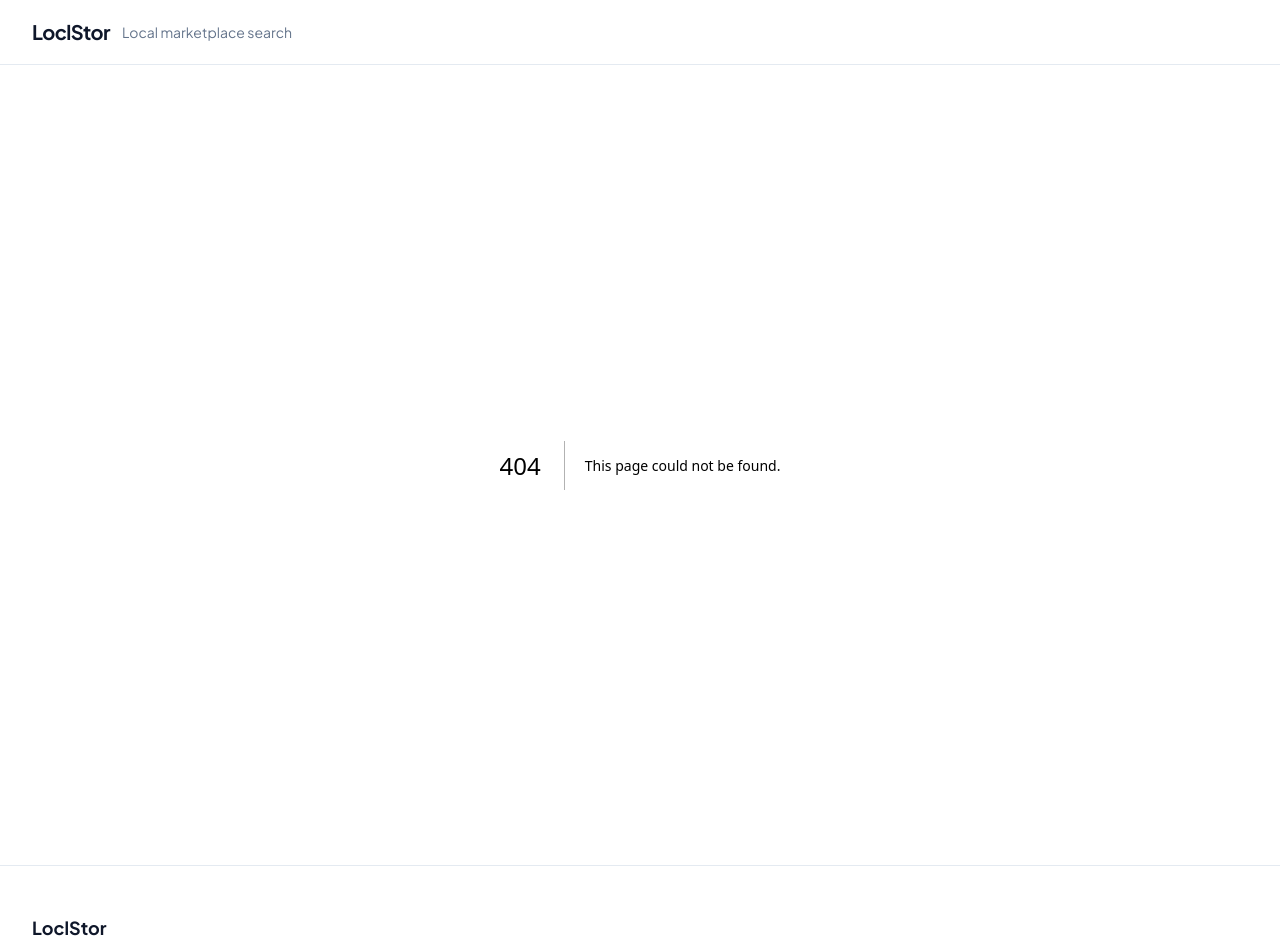
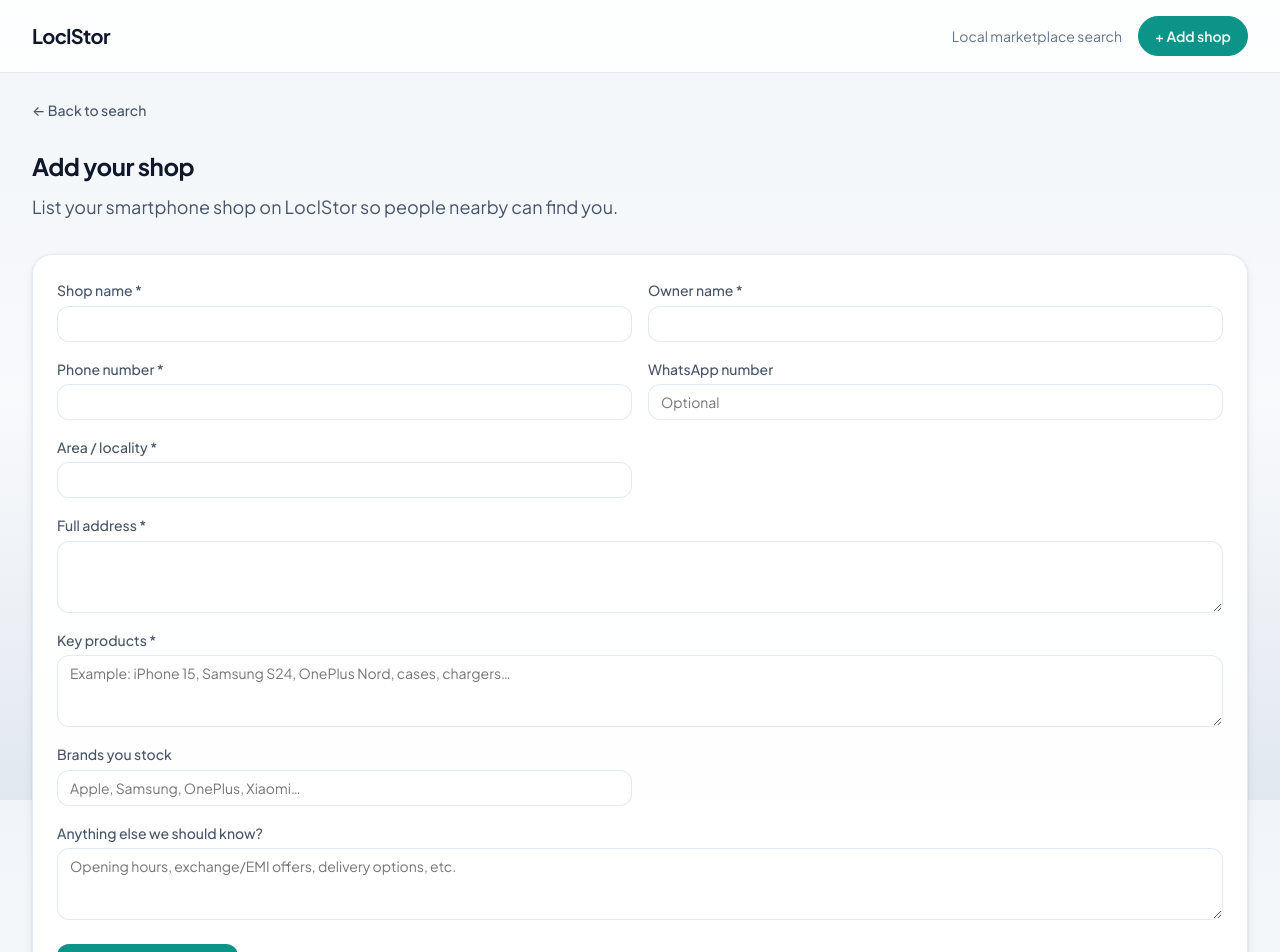
Before and after one commit to loclstor-maker/loclstor-web, a Next.js app: page /add-shop in a window 1280 px wide. Before the commit this address had no page. Shown: the top 952 px of the page. Built offline with nearby package versions, Linux system fonts and the light colour scheme.

Commit message:
UI Changes, added add shop button

```diff
--- /dev/null
+++ b/app/add-shop/page.js
@@ -0,0 +1,171 @@
+"use client";
+
+import { useState } from "react";
+import Link from "next/link";
+
+const initialForm = {
+  shopName: "",
+  ownerName: "",
+  phone: "",
+  whatsapp: "",
+  area: "",
+  address: "",
+  products: "",
+  brands: "",
+  notes: "",
+};
+
+export default function AddShopPage() {
+  const [form, setForm] = useState(initialForm);
+  const [submitted, setSubmitted] = useState(false);
+
+  function handleChange(e) {
+    const { name, value } = e.target;
+    setForm((prev) => ({ ...prev, [name]: value }));
+  }
+
+  function handleSubmit(e) {
+    e.preventDefault();
+    // Frontend-only for now: just show a success message.
+    // Later we can send this to Supabase or an API route.
+    console.log("New shop submission", form);
+    setSubmitted(true);
+    setForm(initialForm);
+  }
+
+  return (
+    <main className="container add-shop-page">
+      <nav className="simple-page-back">
+        <Link href="/" className="simple-page-back-link">
+          ← Back to search
+        </Link>
+      </nav>
+
+      <header className="simple-page-header">
+        <h1 className="simple-page-title">Add your shop</h1>
+        <p className="simple-page-lead">
+          List your smartphone shop on LoclStor so people nearby can find you.
+        </p>
+      </header>
+
+      <section className="simple-page-section">
+        <form className="add-shop-form" onSubmit={handleSubmit}>
+          <div className="add-shop-grid">
+            <div className="add-shop-field">
+              <label htmlFor="shopName">Shop name *</label>
+              <input
+                id="shopName"
+                name="shopName"
+                value={form.shopName}
+                onChange={handleChange}
+                required
+              />
+            </div>
+
+            <div className="add-shop-field">
+              <label htmlFor="ownerName">Owner name *</label>
+              <input
+                id="ownerName"
+                name="ownerName"
+                value={form.ownerName}
+                onChange={handleChange}
+                required
+              />
+            </div>
+
+            <div className="add-shop-field">
+              <label htmlFor="phone">Phone number *</label>
+              <input
+                id="phone"
+                name="phone"
+                value={form.phone}
+                onChange={handleChange}
+                required
+              />
+            </div>
+
+            <div className="add-shop-field">
+              <label htmlFor="whatsapp">WhatsApp number</label>
+              <input
+                id="whatsapp"
+                name="whatsapp"
+                value={form.whatsapp}
+                onChange={handleChange}
+                placeholder="Optional"
+              />
+            </div>
+
+            <div className="add-shop-field">
+              <label htmlFor="area">Area / locality *</label>
+              <input
+                id="area"
+                name="area"
+                value={form.area}
+                onChange={handleChange}
+                required
+              />
+            </div>
+
+            <div className="add-shop-field add-shop-field-full">
+              <label htmlFor="address">Full address *</label>
+              <textarea
+                id="address"
+                name="address"
+                rows={3}
+                value={form.address}
+                onChange={handleChange}
+                required
+              />
+            </div>
+
+            <div className="add-shop-field add-shop-field-full">
+              <label htmlFor="products">Key products *</label>
+              <textarea
+                id="products"
+                name="products"
+                rows={3}
+                value={form.products}
+                onChange={handleChange}
+                placeholder="Example: iPhone 15, Samsung S24, OnePlus Nord, cases, chargers…"
+                required
+              />
+            </div>
+
+            <div className="add-shop-field">
+              <label htmlFor="brands">Brands you stock</label>
+              <input
+                id="brands"
+                name="brands"
+                value={form.brands}
+                onChange={handleChange}
+                placeholder="Apple, Samsung, OnePlus, Xiaomi…"
+              />
+            </div>
+
+            <div className="add-shop-field add-shop-field-full">
+              <label htmlFor="notes">Anything else we should know?</label>
+              <textarea
+                id="notes"
+                name="notes"
+                rows={3}
+                value={form.notes}
+                onChange={handleChange}
+                placeholder="Opening hours, exchange/EMI offers, delivery options, etc."
+              />
+            </div>
+          </div>
+
+          <button type="submit" className="add-shop-submit">
+            Submit shop details
+          </button>
+
+          {submitted && (
+            <p className="add-shop-success">
+              Thank you! We’ve received your shop details. We’ll review and add it to LoclStor soon.
+            </p>
+          )}
+        </form>
+      </section>
+    </main>
+  );
+}
--- a/app/globals.css
+++ b/app/globals.css
@@ -607,6 +607,30 @@ a:hover {
   margin: 0;
 }
 
+.site-header-right {
+  display: flex;
+  align-items: center;
+  gap: var(--space-4);
+  margin-left: auto;
+}
+
+.add-shop-btn {
+  font-size: var(--text-sm);
+  font-weight: var(--font-semibold);
+  padding: var(--space-2) var(--space-4);
+  border-radius: var(--radius-full);
+  border: 1px solid var(--color-primary);
+  background: var(--color-primary);
+  color: var(--bg-page);
+  cursor: pointer;
+  transition: background var(--transition-fast), color var(--transition-fast), transform var(--transition-fast);
+}
+
+.add-shop-btn:hover {
+  background: var(--color-primary-hover);
+  transform: translateY(-1px);
+}
+
 /* ===== Page hero ===== */
 .page-hero {
   margin-bottom: var(--space-8);
@@ -1110,6 +1134,89 @@ a:hover {
   margin: 0;
 }
 
+/* ===== Add shop form ===== */
+.add-shop-page {
+  padding-block: var(--space-6) var(--space-16);
+}
+
+.add-shop-form {
+  padding: var(--space-6);
+  border-radius: var(--radius-xl);
+  background: var(--bg-card);
+  border: 1px solid var(--border-subtle);
+  box-shadow: var(--shadow-card);
+}
+
+.add-shop-grid {
+  display: grid;
+  grid-template-columns: 1fr;
+  gap: var(--space-4);
+}
+
+@media (min-width: 768px) {
+  .add-shop-grid {
+    grid-template-columns: repeat(2, minmax(0, 1fr));
+  }
+
+  .add-shop-field-full {
+    grid-column: 1 / -1;
+  }
+}
+
+.add-shop-field {
+  display: flex;
+  flex-direction: column;
+  gap: var(--space-1);
+}
+
+.add-shop-field label {
+  font-size: var(--text-sm);
+  font-weight: var(--font-medium);
+  color: var(--text-secondary);
+}
+
+.add-shop-field input,
+.add-shop-field textarea {
+  font-family: var(--font-sans);
+  font-size: var(--text-sm);
+  padding: var(--space-2) var(--space-3);
+  border-radius: var(--radius-md);
+  border: 1px solid var(--border-subtle);
+  background: var(--bg-input);
+  color: var(--text-primary);
+}
+
+.add-shop-field input:focus,
+.add-shop-field textarea:focus {
+  outline: 2px solid var(--color-primary);
+  outline-offset: 2px;
+  border-color: var(--color-primary);
+}
+
+.add-shop-submit {
+  margin-top: var(--space-6);
+  font-size: var(--text-sm);
+  font-weight: var(--font-semibold);
+  padding: var(--space-3) var(--space-6);
+  border-radius: var(--radius-md);
+  border: none;
+  background: var(--color-primary);
+  color: var(--bg-page);
+  cursor: pointer;
+  transition: background var(--transition-fast), transform var(--transition-fast);
+}
+
+.add-shop-submit:hover {
+  background: var(--color-primary-hover);
+  transform: translateY(-1px);
+}
+
+.add-shop-success {
+  margin-top: var(--space-4);
+  font-size: var(--text-sm);
+  color: var(--success);
+}
+
 /* ===== Site footer ===== */
 .site-footer {
   margin-top: auto;
--- a/app/layout.js
+++ b/app/layout.js
@@ -26,7 +26,12 @@ function Header() {
         <Link href="/" className="site-logo">
           LoclStor
         </Link>
-        <span className="site-tagline">Local marketplace search</span>
+        <div className="site-header-right">
+          <span className="site-tagline">Local marketplace search</span>
+          <Link href="/add-shop" className="add-shop-btn">
+            + Add shop
+          </Link>
+        </div>
       </div>
     </header>
   );
--- a/components/Footer.jsx
+++ b/components/Footer.jsx
@@ -15,6 +15,7 @@ export default function Footer() {
         <nav className="site-footer-nav" aria-label="Footer">
           <Link href="/#how-it-works" className="site-footer-link">How it works</Link>
           <Link href="/#about" className="site-footer-link">About</Link>
+          <Link href="/add-shop" className="site-footer-link">List your shop</Link>
           <Link href="/contact" className="site-footer-link">Contact</Link>
           <Link href="/support" className="site-footer-link">Support</Link>
         </nav>
```
